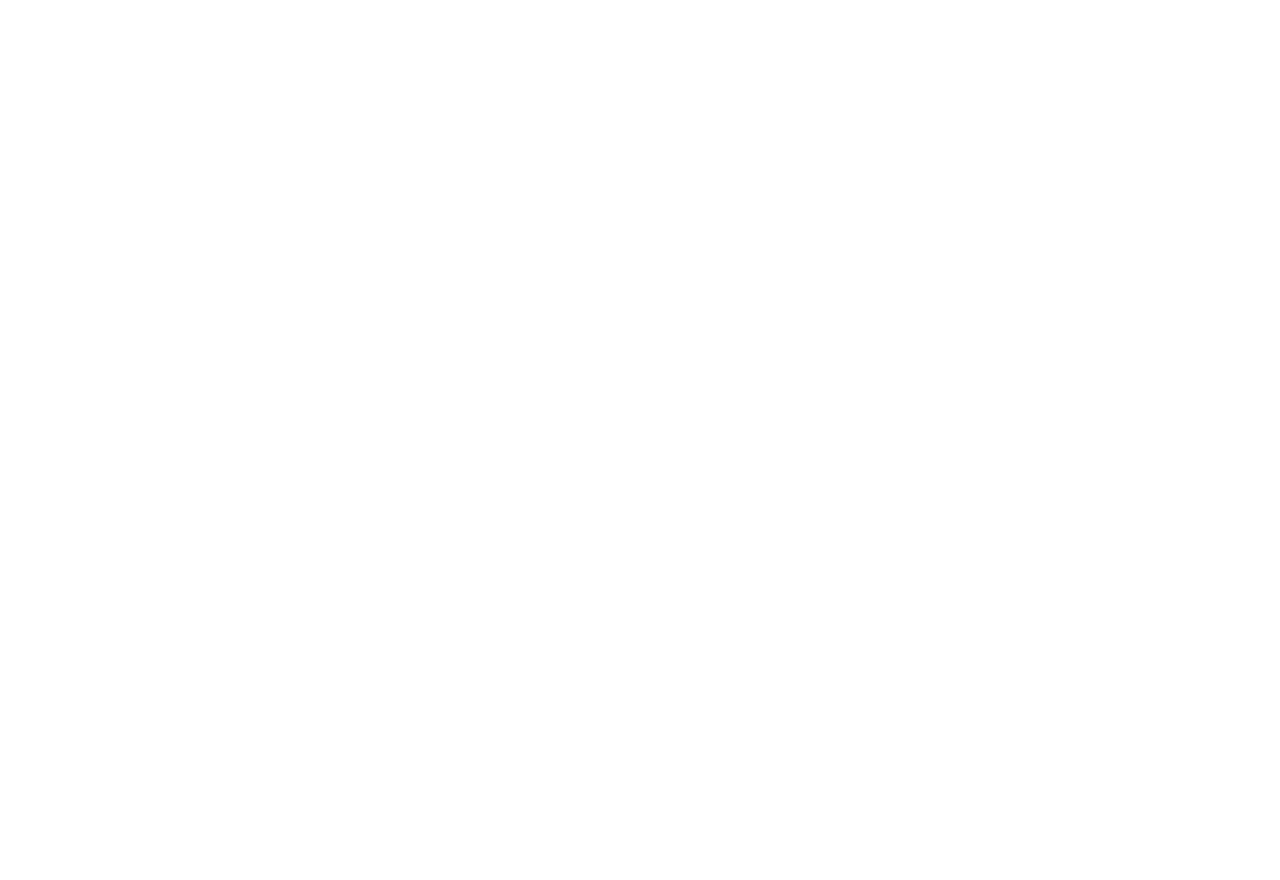
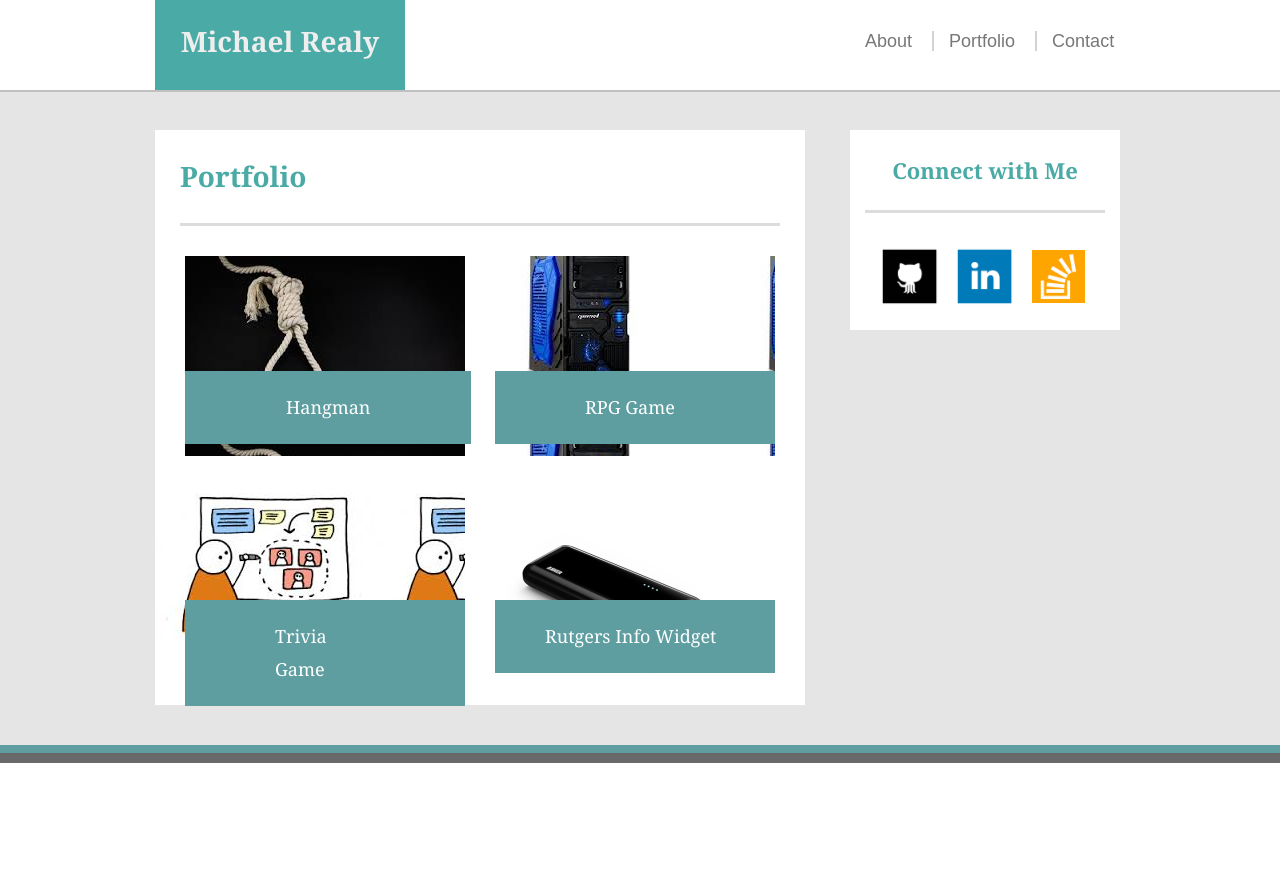
Before and after one commit to mrealy/Basic-Portfolio, a PHP site: page /portfolio.html in a window 1280 px wide. Before the commit the page is empty. Run offline with PHP 8.4, Linux system fonts and the light colour scheme.

Commit message:
First Homework Assignment submission

```diff
--- a/assets/css/style.css
+++ b/assets/css/style.css
@@ -1,13 +1,14 @@
 /*work in progress*/
 
-body {
-	margin: 0;
+.body {
+	margin: auto;
 	padding: 0;
 	font-family: "Arial", "Helvetica Neue", Helvetica, sans-serif;
 	font-size: 22px;
 	color: #777777;
 	line-height: 150%;
 	background-color: #e5e5e5;
+	overflow: auto;
 }
 
 header {
@@ -16,7 +17,6 @@
 	border-bottom-width: 2px;
 	width: 100%;
 	height: 90px;
-	right: 1350px;
 	bottom: 90px;
 	background-color: white;
 }
@@ -25,6 +25,7 @@
 	margin: 0;
 	font-size: 28px;
 	font-family: 'Georgia', Times, Times New Roman, serif;
+	font-weight: bold;
 	color: #eee;
 	text-align: center;
 	line-height: 300%;
@@ -83,23 +117,13 @@
 	bottom: 90px;
 }
 
-/*.nameheader {
-	margin: 0;
-	font-size: 28px;
-	font-family: 'Georgia', Times, Times New Roman, serif;
-	color: #eee;
-	text-align: center;
-	line-height: 300%;
-	background: #4aaaa5;
-	width: 250px;
-	height: 91px;
-	position: relative;
-	top: -93px;
-	left: 155px;
-	right: 405px;
-	bottom: 90px;
-	z-index: 1;
-}*/
+.portfolio {
+	border-left-style: solid;
+	border-right-style: solid;
+	border-width: 2px;
+	border-color: lightgray;
+}
+
 
 .mainpane {
 /*	margin: 0 auto;*/
@@ -194,14 +218,132 @@
 	top: -266px;
 }
 
-/*.nameheader {
+.portfolioconnectheader {
+	margin: 0px;
+	width: 240px;
+	font-size: 22px;
+	font-weight: bold;
+	font-family: 'Georgia', Times, Times New Roman, serif;
+	color: #4aaaa5;
+	position: absolute;
+	top: 20px;
+	left: 15px;
+	padding-bottom: 20px;
+	border-bottom-width: 3px;
+	border-bottom-style: solid;
+	border-color: gainsboro;
+
+}
+
+.portfoliopane {
+	width: 650px;
+	height: 575px;
+	background-color: white;
+	border-width: thick;
+	border-color: black;
+	float: left;
+	position: relative;
+	top: 40px;
+	left: 155px;
+	display: inline-block;
+}
+
+.portfoliobuttons {
+	color: #777777;
+	margin: 0;
+	font-size: 18px;
+	text-decoration: none;
+	padding: 0px 15px 0px 15px;
+	position: relative;
+	top: -200px;
+	left: 850px;
+}
+
+.hangmanpane {
+	background-image: url("../images/hangman.jpg");
+	background-color: none;
+	position: absolute;
+	left: 30px;
 	width: 250px;
-	height: 90px;
-	left: 155px;
-	right: 405px;
-	background: #4aaaa5;
+	height: 200px;
+	padding-left: 30px;
 }
-*/
-/*.verticalline {
 
-}*/
+.hangmanheader {
+	color: white;
+	font-size: 18px;
+	font-family: 'Georgia', Times, Times New Roman, serif;
+	background-color: cadetblue;
+	padding: 20px 101px 20px 101px;
+	position: absolute;
+	top: 115px;
+	left: 0px
+}
+
+.RPGpane {
+	background-image: url("../images/RPG.jpg");
+	background-color: none;
+	position: absolute;
+	left: 340px;
+	width: 250px;
+	height: 200px;
+	padding-left: 30px;
+}
+
+.RPGheader {
+	color: white;
+	font-size: 18px;
+	font-family: 'Georgia', Times, Times New Roman, serif;
+	background-color: cadetblue;
+	width: 100px;
+	padding: 20px 90px 20px 90px;
+	position: absolute;
+	top: 115px;
+	left: 0px;
+}
+
+.triviapane {
+	background-image: url("../images/trivia.jpg");
+	background-color: none;
+	position: absolute;
+	left: 0px;
+	top: 355px;
+	width: 280px;
+	height: 200px;
+	padding-left: 30px;
+}
+
+.triviaheader {
+	color: white;
+	font-size: 18px;
+	font-family: 'Georgia', Times, Times New Roman, serif;
+	background-color: cadetblue;
+	padding: 20px 90px 20px 90px;
+	position: absolute;
+	width: 100px;
+	top: 115px;
+	left: 30px
+}
+
+.widgetpane {
+	background-image: url("../images/widget.jpg");
+	background-color: none;
+	position: absolute;
+	left: 310px;
+	top: 355px;
+	width: 280px;
+	height: 200px;
+	padding-left: 30px;
+}
+
+.widgetheader {
+	color: white;
+	font-size: 18px;
+	font-family: 'Georgia', Times, Times New Roman, serif;
+	background-color: cadetblue;
+	padding: 20px 30px 20px 50px;
+	position: absolute;
+	width: 200px;
+	top: 115px;
+	left: 30px
+}
--- a/index.html
+++ b/index.html
@@ -5,12 +5,14 @@
 
 <title> Michael Realy's Development Portfolio </title>
 
+<link rel="stylesheet" type="text/css" href="assets/css/reset.css">
 <link rel="stylesheet" type="text/css" href="assets/css/style.css">
 
 </head>
 
 <body>
 
+<div class="body">
 	<!--division and contents of top banner-->
 	<div class="topbanner">
 
@@ -19,7 +21,7 @@
 		<h1> Michael Realy </h1>
 
 		<a href="index.html"> About </a>
-		<a href="portfolio.html"> Portfolio </a>
+		<a class="portfolio" href="portfolio.html"> Portfolio </a>
 		<a href="contact.html"> Contact </a>
 
 	</div> <!-- End of topbanner -->
@@ -63,7 +65,7 @@
 	<!--Copyright message-->
 	<footer> @Copyright2017 Michael Realy </footer>
 
-
+</div>
 </body>
 
 </html>
--- a/portfolio.html
+++ b/portfolio.html
@@ -0,0 +1,98 @@
+<!DOCTYPE html>
+<html lang="eng">
+
+<head>
+
+<title> Michael Realy's Development Portfolio </title>
+
+<link rel="stylesheet" type="text/css" href="assets/css/reset.css">
+<link rel="stylesheet" type="text/css" href="assets/css/style.css">
+
+</head>
+
+<body>
+
+<div class="body">
+
+	<!--division and contents of top banner-->
+	<div class="topbanner">
+
+		<header> </header>
+
+		<h1> Michael Realy </h1>
+
+		<a href="index.html"> About </a>
+		<a class="portfolio" href="portfolio.html"> Portfolio </a>
+		<a href="contact.html"> Contact </a>
+
+	</div> <!-- End of topbanner -->
+
+
+	<!-- Main pane -->
+	<div class="portfoliopane">
+
+		<h class="aboutheader"> Portfolio </h>
+
+		<div class="hangmanpane">
+
+			<h class="hangmanheader"> Hangman </h>
+
+		</div>
+
+		<div class="RPGpane">
+
+			<h class="RPGheader"> RPG Game </h>
+
+		</div>
+
+		<div class="triviapane">
+
+			<h class="triviaheader"> Trivia Game </h>
+
+		</div>
+
+		<div class="widgetpane">
+
+			<h class="widgetheader"> Rutgers Info Widget </h>
+
+		</div>
+
+
+
+	</div> <!-- End of Mainpane -->
+
+
+	<div class="connectpane">
+
+		<h class="portfolioconnectheader"> Connect with Me </h>
+		<!--Space for image buttons-->
+		<a class="portfoliobuttons" href="https://github.com/mrealy">
+
+			<img class="github" src="assets/images/github-128.png" alt="github">
+
+		</a>
+
+		<a class="portfoliobuttons" href="https://www.linkedin.com/in/michael-realy-97421149">
+
+			<img class="linkedin" src="assets/images/linkedin-128.png" alt="linkedin">
+
+		</a>
+
+		<a class="portfoliobuttons" href="http://stackoverflow.com/users/7487981/michael-realy">
+
+			<img class="stackoverflow" src="assets/images/stackoverflow-128.png" alt="stackoverflow">
+
+		</a>
+
+	</div>
+
+	<!--Bottom Banner-->
+
+	<!--Copyright message-->
+	<footer> @Copyright2017 Michael Realy </footer>
+
+</div>
+
+</body>
+
+</html>
```
Also changed, not shown: other parts of assets/css/style.css (+34 -1 lines), contact.html (+5 -4 lines), assets/images/RPG.jpg (added), assets/images/hangman.jpg (added), assets/images/trivia.jpg (added), assets/images/widget.jpg (added).
